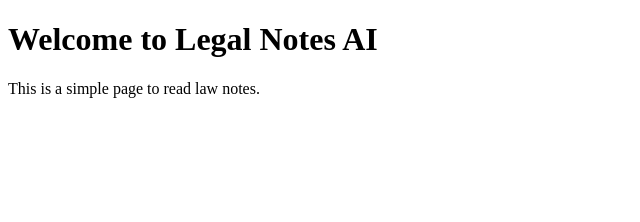
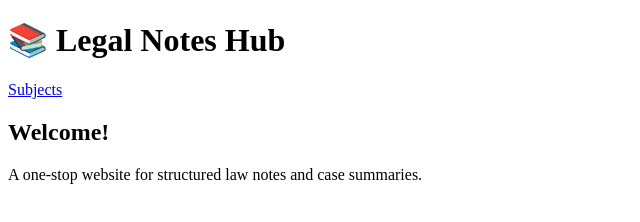
Before and after one commit to Ardra-ux/lawnotes.github.io, a plain HTML site: page index.html in a window 1280 px wide. Shown: the whole page, without its empty margins (0-640 px from the left). Drawn offline with Linux system fonts and the light colour scheme.

Commit message:
Update index.html

```diff
--- a/index.html
+++ b/index.html
@@ -1,10 +1,21 @@
 <!DOCTYPE html>
-<html>
+<html lang="en">
 <head>
-    <title>Legal Notes</title>
+  <meta charset="UTF-8">
+  <title>Legal Notes Hub</title>
+  <link rel="stylesheet" href="css/style.css">
 </head>
 <body>
-    <h1>Welcome to Legal Notes AI</h1>
-    <p>This is a simple page to read law notes.</p>
+  <header>
+    <h1>📚 Legal Notes Hub</h1>
+    <nav>
+      <a href="subjects.html">Subjects</a>
+    </nav>
+  </header>
+
+  <main>
+    <h2>Welcome!</h2>
+    <p>A one-stop website for structured law notes and case summaries.</p>
+  </main>
 </body>
 </html>
```
